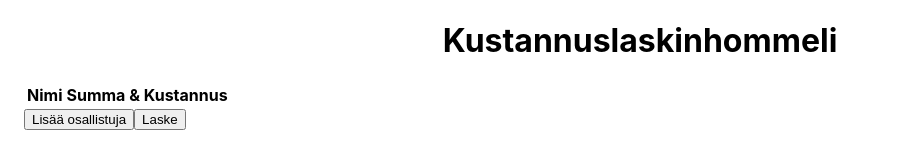
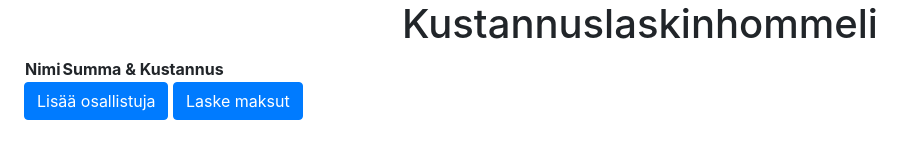
Before and after one commit to teippa/teippa.github.io, a plain HTML site: page index.html in a window 1280 px wide. Shown: the whole page, without its empty margins (0-915 px from the left). Drawn offline with nearby package versions, Linux system fonts and the light colour scheme.

Commit message:
Added bootstrap

```diff
--- a/index.html
+++ b/index.html
@@ -3,6 +3,7 @@
   <head>
     <meta charset="UTF-8">
     <meta name="viewport" content="width=device-width, initial-scale=1.0">
+    <link rel="stylesheet" href="https://stackpath.bootstrapcdn.com/bootstrap/4.1.1/css/bootstrap.min.css">
     <link rel="stylesheet" href="src/style.css">
   </head>
   <body>
@@ -19,10 +20,27 @@
       </thead>
 
     </table>
+    <div id="buttons">
+      <button
+        type="button"
+        class="btn btn-primary"
+        onClick="addContributorField()">
+          Lisää osallistuja
+      </button>
+      <button
+        type="button"
+        class="btn btn-primary"
+        onclick="calculatePayments()">
+          Laske maksut
+      </button>
+    </div>
+    <ul class="results" id="results"></ul>
 
     <script src="src/script.js"></script>
-    <br>
-    <ul class="results" id="results"></ul>
+    <script src="https://code.jquery.com/jquery-3.3.1.slim.min.js"></script>
+    <script src="https://cdnjs.cloudflare.com/ajax/libs/popper.js/1.14.0/umd/popper.min.js"></script>
+    <script src="https://stackpath.bootstrapcdn.com/bootstrap/4.1.1/js/bootstrap.min.js"></script>
+
 
   </body>
 </html>
--- a/src/script.js
+++ b/src/script.js
@@ -66,28 +66,25 @@ function distributeMoney(participants) {
 
 function addStructure() {
 
-  const mainTable = document.getElementById("contributorTable");
 
-  const button = document.createElement('button')
-  // Set the button text to 'Can you click me?'
-  button.innerText = 'Lisää osallistuja'
+  // const buttonsDiv = document.getElementById("buttons")
 
-  // Attach the "click" event to your button
-  button.addEventListener('click', () => {
-    addContributorField(mainTable)
-  })
-  document.body.appendChild(button)
+  // const button = document.createElement('button')
+  //   button.innerText = 'Lisää osallistuja'
+  //   button.class="btn btn-primary"
+  //   button.type = "button"
+  //   button.addEventListener('click', () => {
+  //     addContributorField(mainTable)
+  //   })
+  //   buttonsDiv.appendChild(button)
 
 
-  const button_calc = document.createElement('button')
-  // Set the button text to 'Can you click me?'
-  button_calc.innerText = 'Laske'
-
-  // Attach the "click" event to your button
-  button_calc.addEventListener('click', () => {
-    calculatePayments();
-  })
-  document.body.appendChild(button_calc)
+  // const button_calc = document.createElement('button')
+  //   button_calc.innerText = 'Laske'
+  //   button_calc.addEventListener('click', () => {
+  //     calculatePayments();
+  //   })
+  //   buttonsDiv.appendChild(button_calc)
 }
 
 function createInput(type, value='') {
@@ -111,7 +108,8 @@ function addDetailRow(table) {
   table.appendChild(detailRow)
 }
 
-function addContributorField(table) {
+function addContributorField() {
+  const table = document.getElementById("contributorTable");
   const row = document.createElement('tr');
 
   const cell_nimi = document.createElement('td');
@@ -119,7 +117,8 @@ function addContributorField(table) {
 
   const cell_details = document.createElement('td');
     const detailTable = document.createElement("table");
-      const button_newDetail = document.createElement('button');
+      const button_newDetail = document.createElement('div');
+      button_newDetail.className += " btn btn-secondary"
       button_newDetail.innerText = '+';
 
       // Attach the "click" event to your button
--- a/src/style.css
+++ b/src/style.css
@@ -11,9 +11,12 @@ h1 {
 
   text-align:center;
 }
+th {
+  text-align:center;
+}
 table td {
   vertical-align:top;
-  text-align:right;
+  text-align:center;
 }
 
 ul {list-style-type: none;}
```
